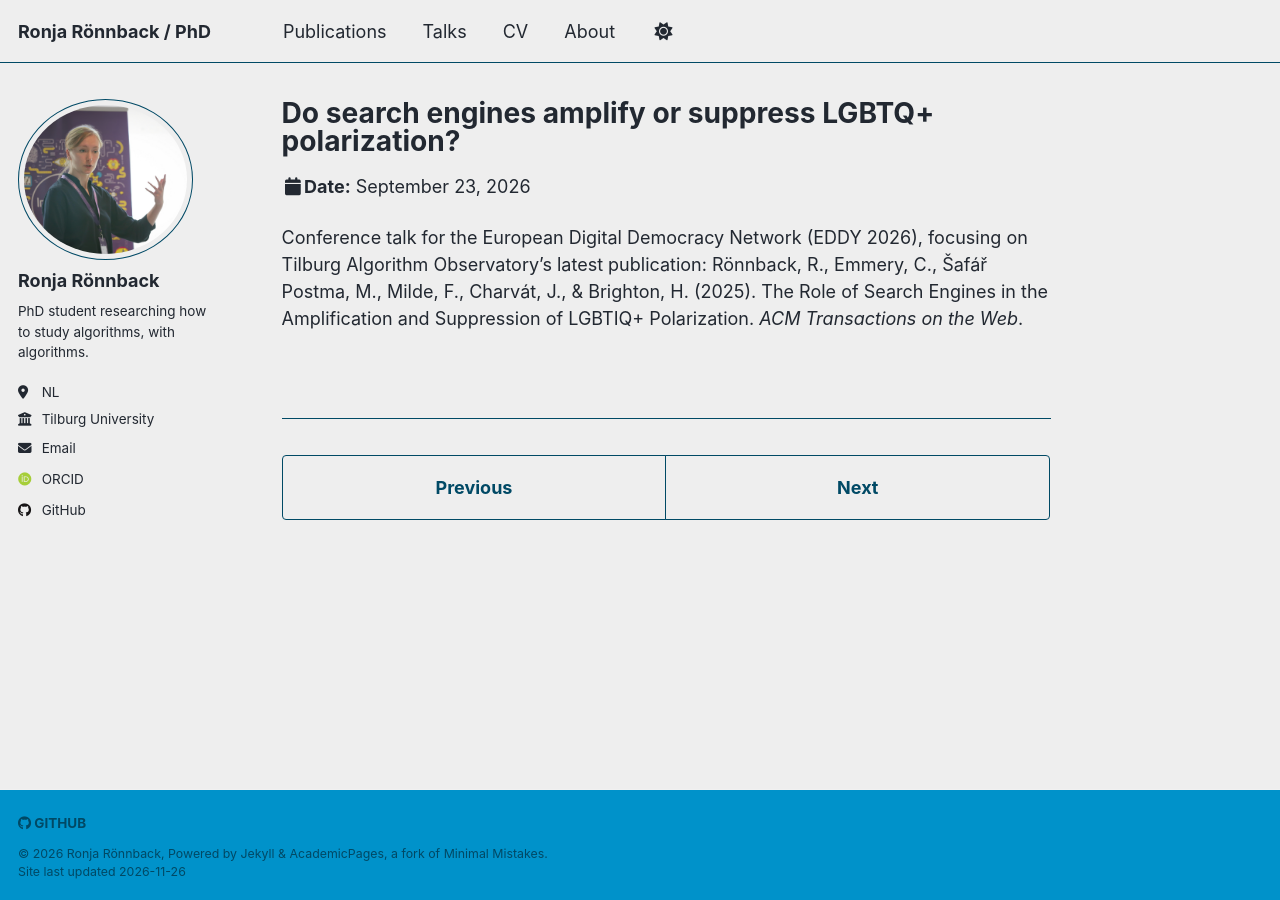
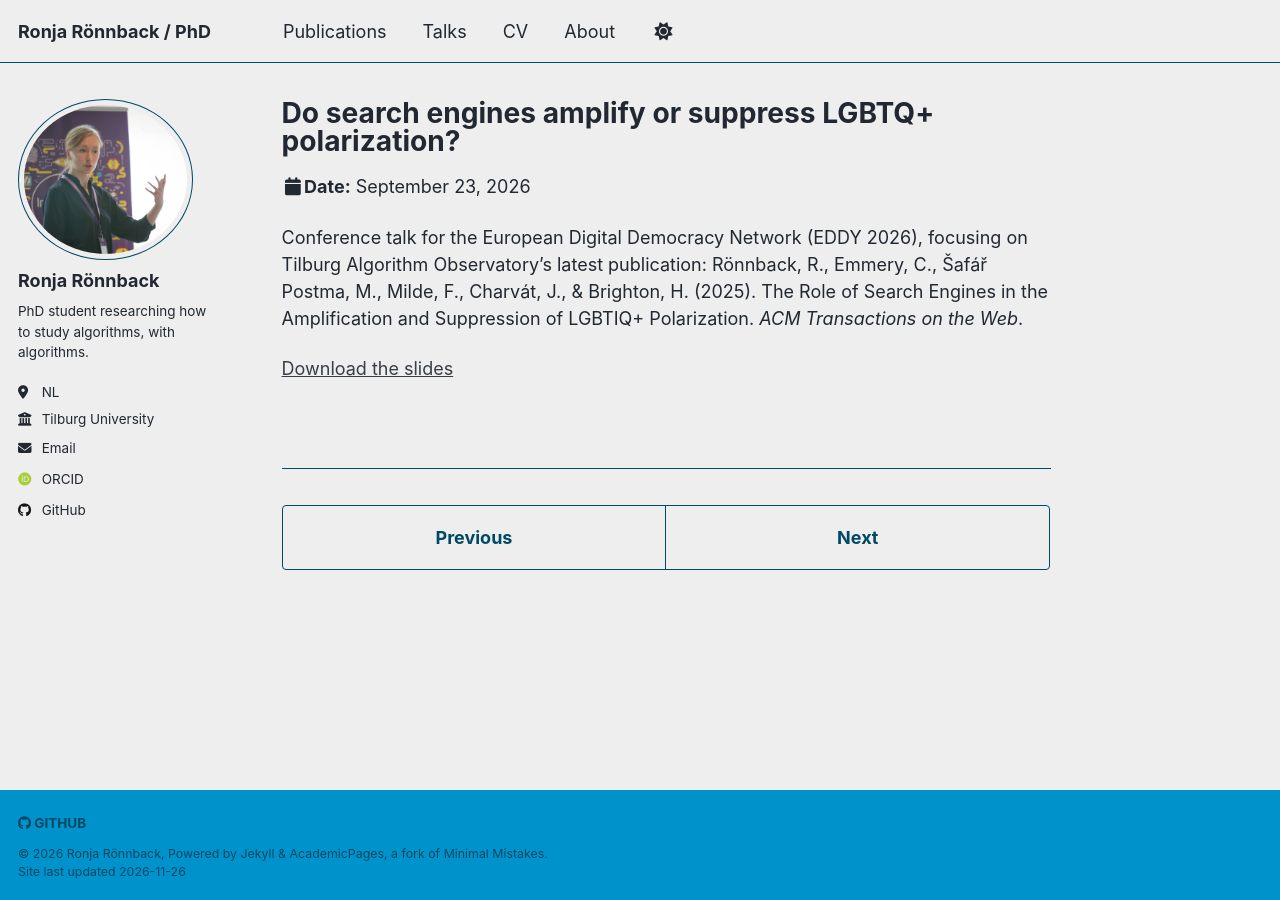
Before and after one commit to rtronnback/rtronnback.github.io, a Jekyll site: the page built from _talks/2026-09-23-EDDY_Vienna.md, in a window 1280 px wide. Built offline with Jekyll 4.4.1, drawn with Linux system fonts in a browser that asks for light colours; some web fonts are replaced; a script that is not in the unit is left out.

Commit message:
Update 2026-09-23-EDDY_Vienna.md to add file to presentation

```diff
--- a/_talks/2026-09-23-EDDY_Vienna.md
+++ b/_talks/2026-09-23-EDDY_Vienna.md
@@ -10,3 +10,5 @@ location: "Vienna, Austria"
 
 Conference talk for the European Digital Democracy Network (EDDY 2026), focusing on Tilburg Algorithm Observatory's latest publication:
 Rönnback, R., Emmery, C., Šafář Postma, M., Milde, F., Charvát, J., & Brighton, H. (2025). The Role of Search Engines in the Amplification and Suppression of LGBTIQ+ Polarization. <i>ACM Transactions on the Web</i>.
+
+[Download the slides]({{ '/files/2026-09-23-EDDY_Vienna.pdf' | relative_url }})
```
